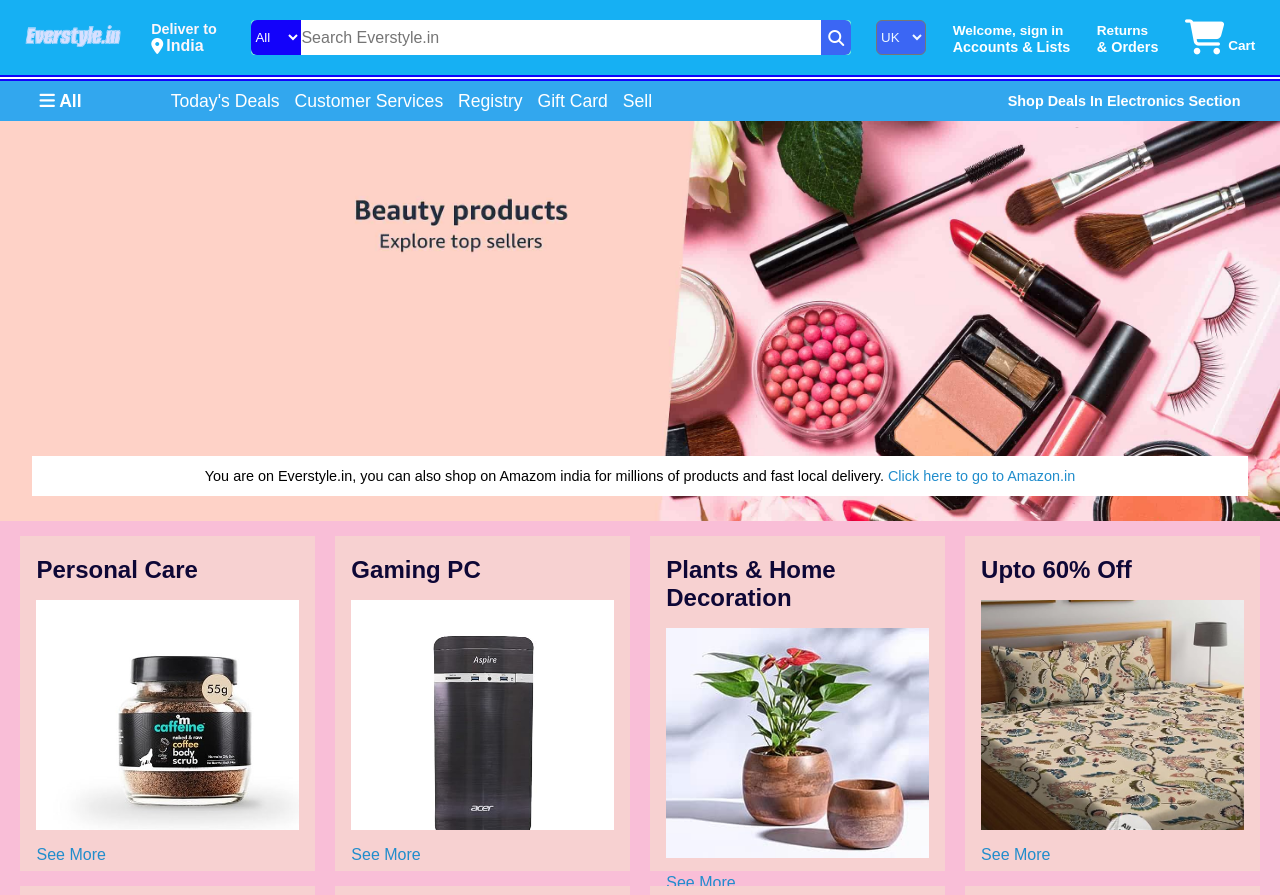
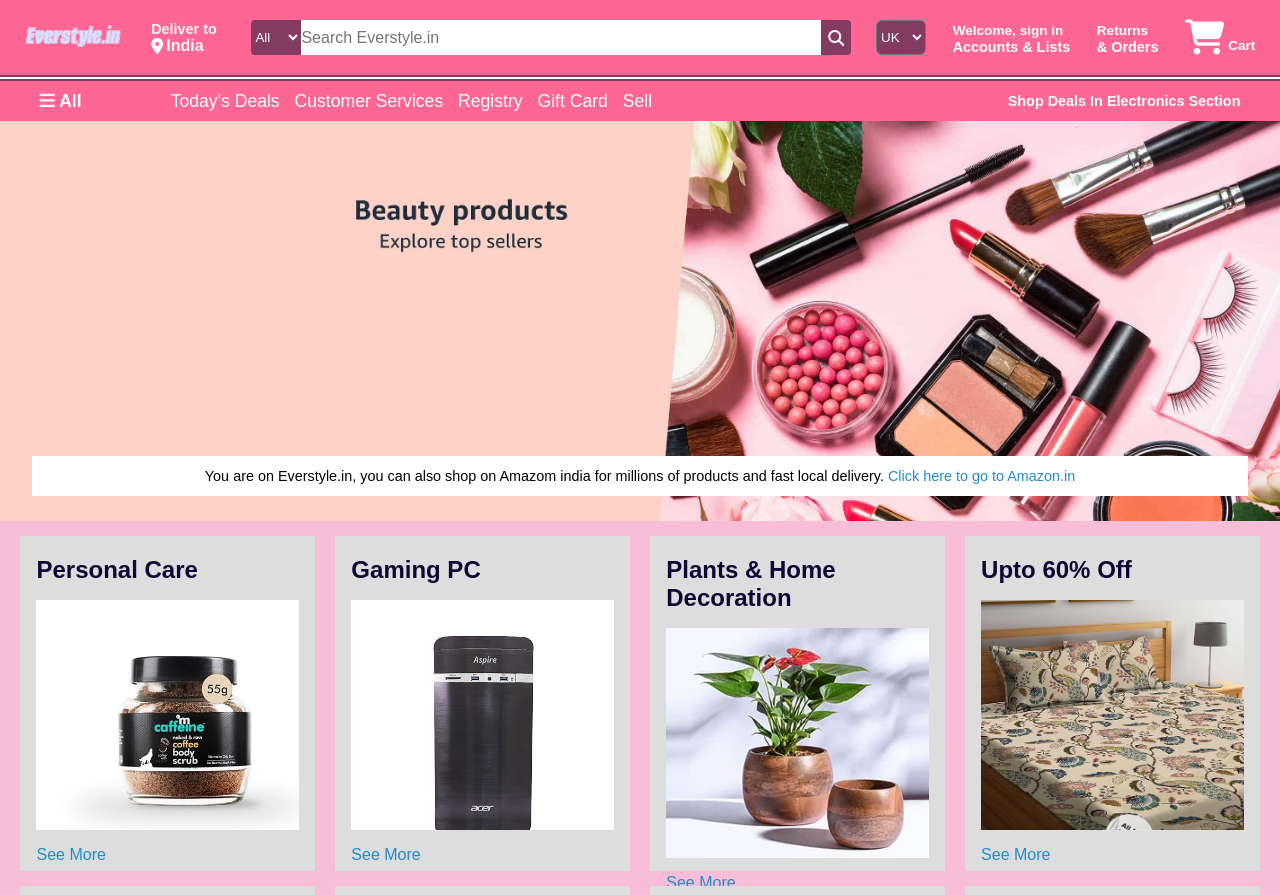
Before and after one commit to Miss-Jojo/A-shopping-website, a plain HTML site: page index.html in a window 1280 px wide. Shown: the top 895 px of the page. Drawn offline with Linux system fonts and the light colour scheme.

Commit message:
adjusted the colors. it's pink themed.

```diff
--- a/style.css
+++ b/style.css
@@ -9,7 +9,7 @@
 .navbar{
     height: 75px;
     display: flex;
-    background-color: #16b0f3;
+    background-color: #fe6694;
     color: rgb(12, 0, 0);
     justify-content: space-evenly;
     align-items: center;
@@ -62,7 +62,7 @@
 .nav-search{
     display: flex;
     justify-content: space-evenly;
-    background-color: aquamarine;
+    background-color: #843b62;
     width: 600px;
     height: 35px;
     border-radius: 4px;
@@ -70,7 +70,7 @@
 }
 
 .search-select{
-    background-color: #1302fa;
+    background-color: #843b62;
     width: 50px;
     text-align: left;
     border-top-left-radius: 6px;
@@ -78,7 +78,7 @@
     border: none;
 }
 option{
-    background-color: rgb(163, 210, 252);
+    background-color: #fedcdb;
     color: black;
 }
 .search-input{
@@ -94,7 +94,7 @@ option{
     align-items: center;
     border-top-right-radius: 6px;
     border-bottom-right-radius: 6px;
-    background-color: rgb(59, 102, 244);
+    background-color: #843b62;
     color: black;
 
 }
@@ -118,7 +118,7 @@ option{
 }
 
 .country-select {
-    background-color: rgb(59, 102, 244);
+    background-color: #843b62;
     width: 100%;
     color: aliceblue;
     border-radius: 6px;
@@ -148,8 +148,8 @@ span{
 
  hr {
      border: none;
-     border-top: 6px double #1302fa;
-    color: #333;
+     border-top: 6px double #843b62;
+    color: #fec7c7;
      overflow: visible;
     text-align: center;
     /* height: 5px; */
@@ -158,7 +158,7 @@ span{
 /*panel starts from here*/
 .panel{
   height: 40px;
-  background-color: #0493ebd0;
+  background-color: #fe6694;
   display: flex;
   color: aliceblue;
   align-items: center;
@@ -228,7 +228,7 @@ a{
     height: 300px;
     /* border: 2px solid black; */
     width: 23%;
-    background-color: #f7d1d1;
+    background-color: #dddddd;
     padding: 20px 0px 15px;
     margin-top: 15px;
 }
```
